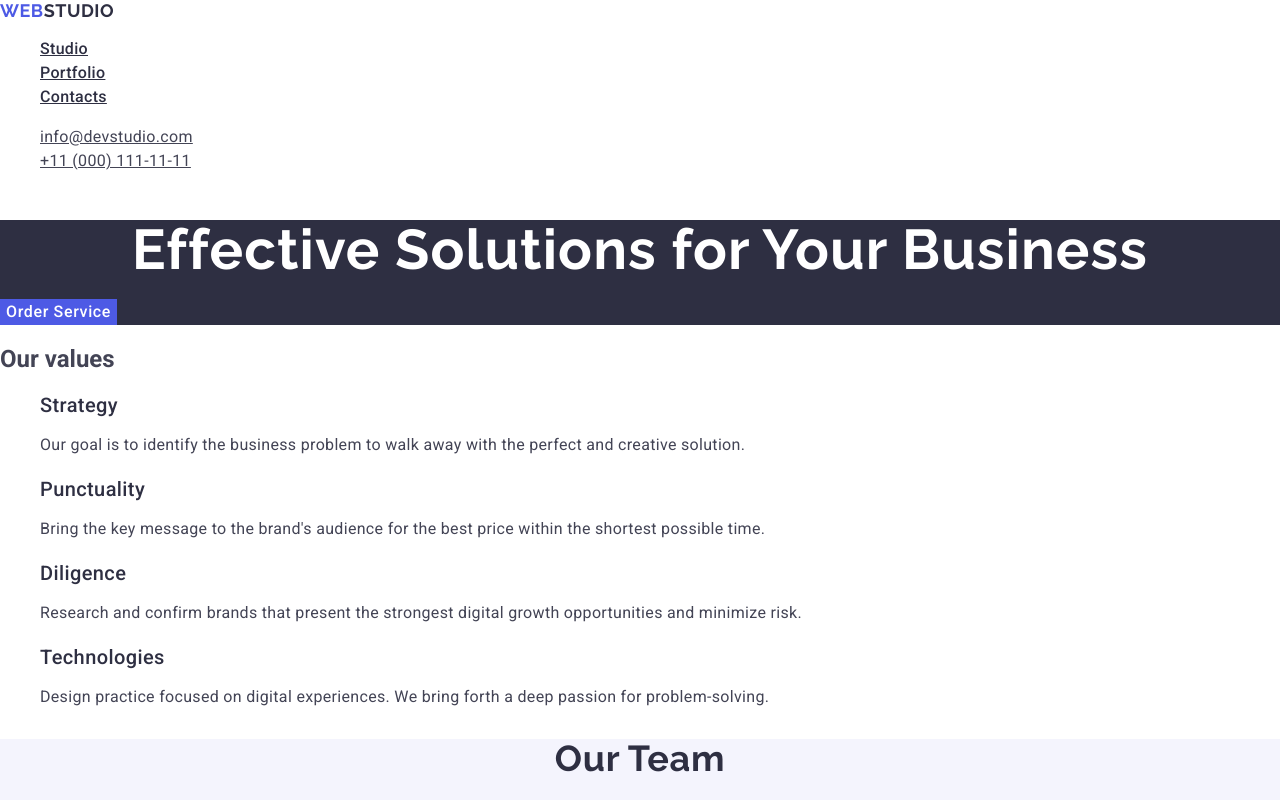
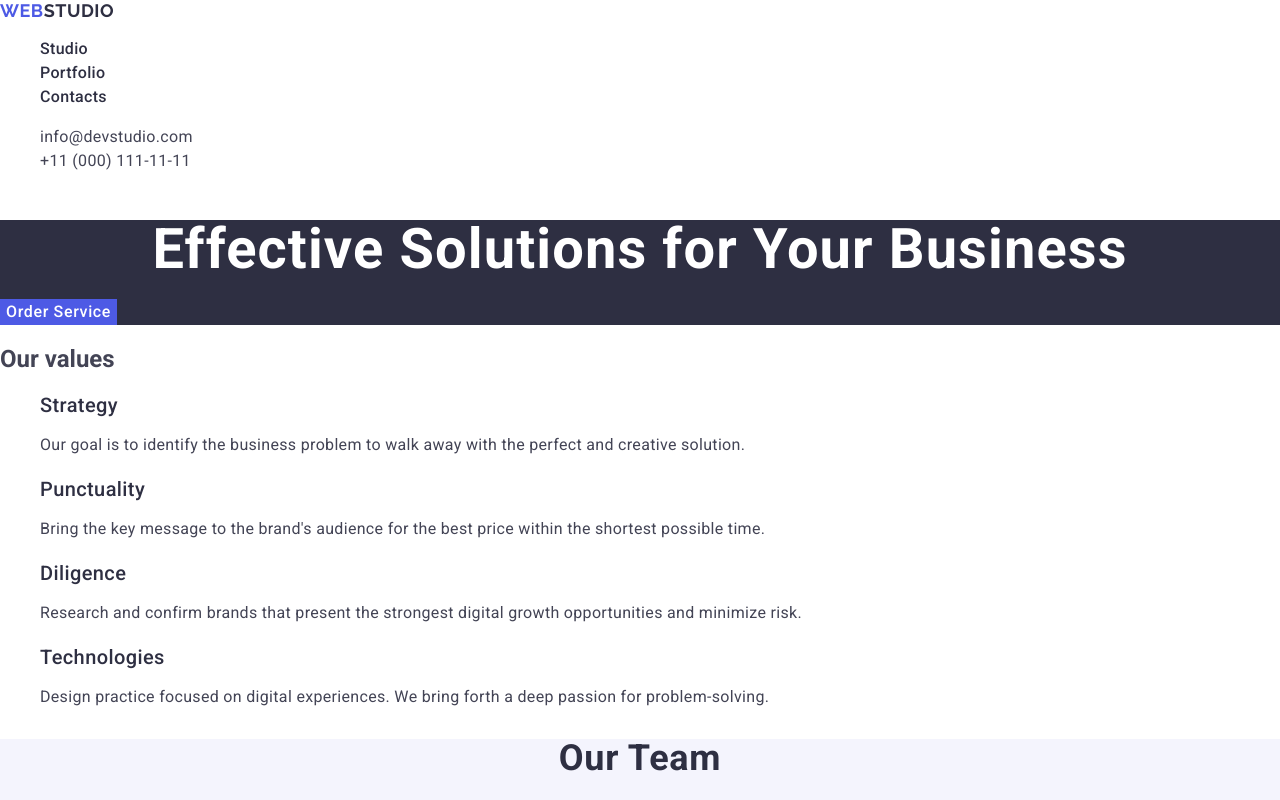
Before and after one commit to Dasha-lev/goit-markup-hw-02, a plain HTML site: page index.html in a window 1280 px wide. Shown: the top 800 px of the page. Drawn offline with Linux system fonts and the light colour scheme.

Commit message:
fix after the mentor's comment

```diff
--- a/css/styles.css
+++ b/css/styles.css
@@ -1,7 +1,7 @@
 :root {
     /* Fonts */
-    --primary-font: 'Raleway', sans-serif;
-    --secondary-font: 'Roboto', sans-serif;
+    --primary-font: 'Roboto', sans-serif;
+    --secondary-font: 'Raleway', sans-serif;
 
     /* Colors */
     --cl-primary-brand: 36 37 42;
@@ -11,14 +11,18 @@
     --cl-subtle-text: 118 120 123;
   }
   body {
-    font-family: var(--secondary-font);
+    font-family: var(--primary-font);
     color: #434455;
     background-color: #FFFFFF;
     margin: 0;
   }
 
+  a {
+    text-decoration: none;
+  }
+
   .logo-header {
-    font-family: "Raleway", sans-serif;
+    font-family: var(--secondary-font);
     font-size: 18px;
     font-weight: 700;
     line-height: 1.17;
```
